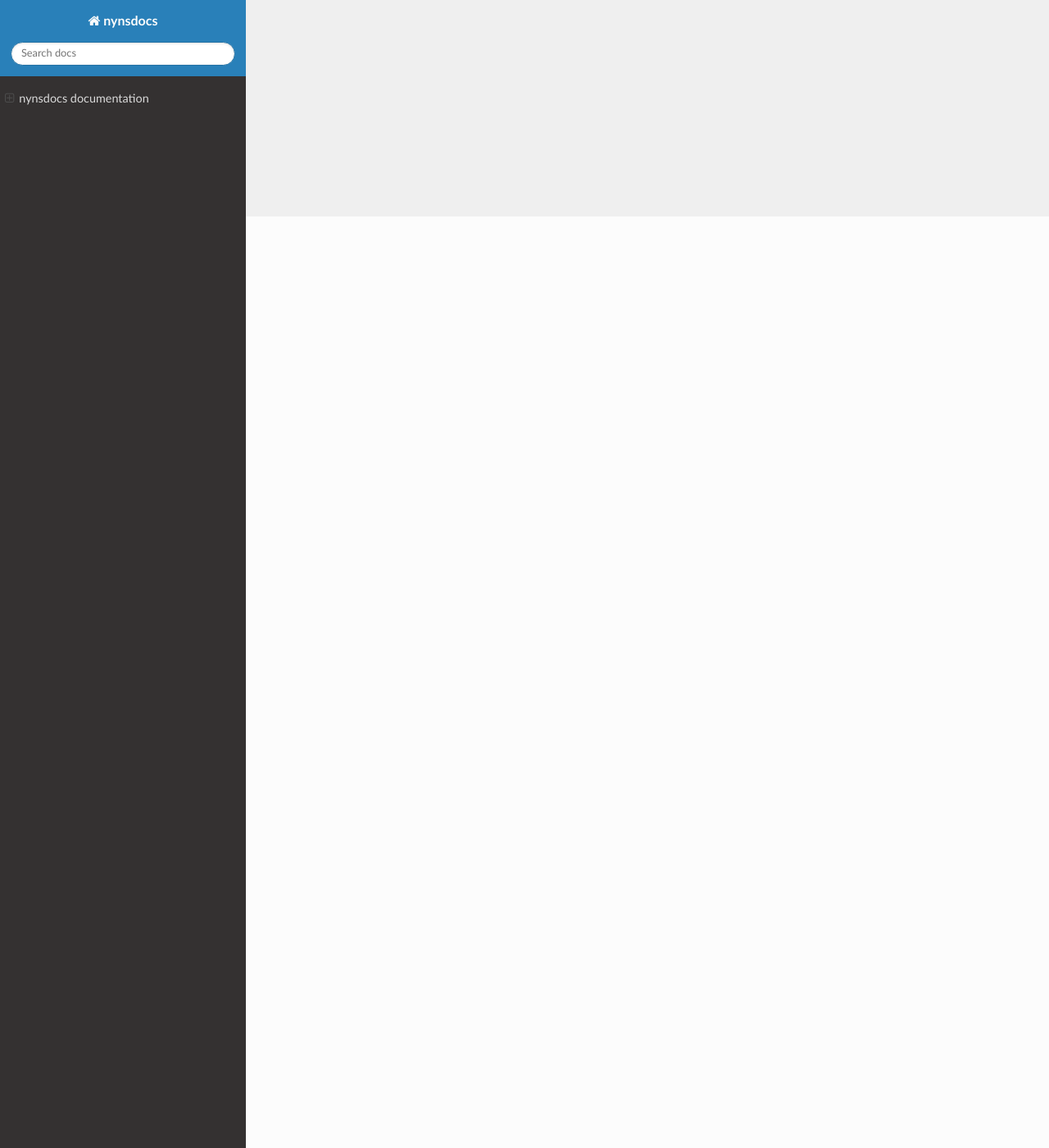
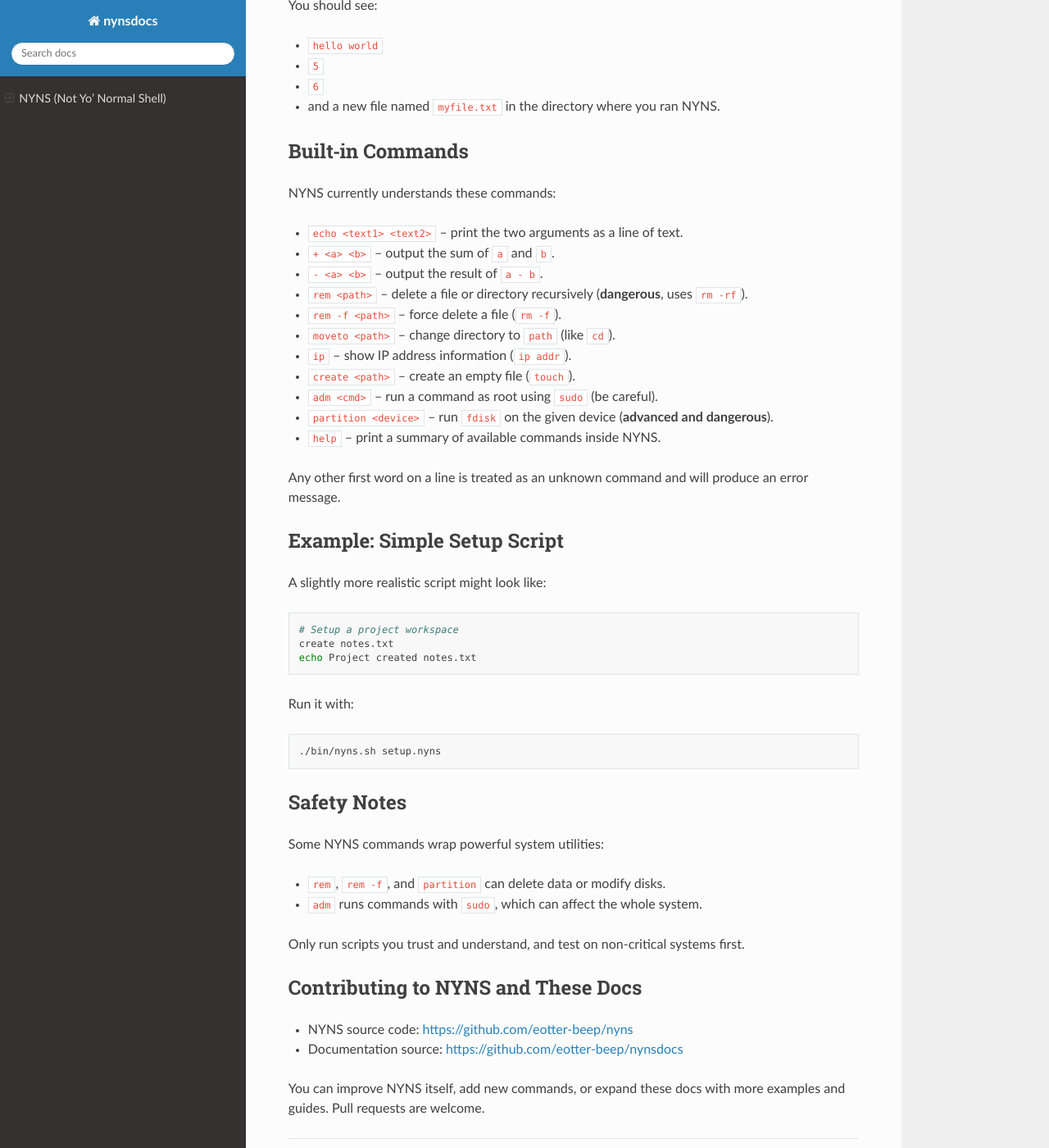
Before and after one commit to eotter-beep/nynsdocs, a Sphinx documentation site: the page built from docs/index.md, in a window 1280 px wide and 1400 px high, scrolled down 1136 px. Shown: the whole window at 82% size. Built offline with Sphinx 7.4.7 and the Read the Docs theme 3.1.0, drawn with Linux system fonts in a browser that asks for light colours; some of the changed text lies outside the part shown.

Commit message:
Clear documentation

````diff
--- a/docs/index.md
+++ b/docs/index.md
@@ -1,23 +1,111 @@
-# nynsdocs documentation
+# NYNS (Not Yo' Normal Shell)
 
-NYNS (Not Yo' Normal Shell) can be used by git cloning the shell, heres how to do it!
+NYNS is a tiny, script‑driven shell written in Bash. Instead of typing
+commands interactively, you write a **NYNS script file**, and NYNS executes
+each line in order.
 
-`git clone https://github.com/eotter-beep/nyns`
+This site explains how to install NYNS, write NYNS scripts, and understand the
+available commands.
 
-## Configurations to set to make NYNS work
+## Getting NYNS
 
-Configurations you need to make NYNS work (Also called NYNSing), NYNSing is required due to
+Clone the NYNS repository:
 
-it being a setup process,
+```bash
+git clone https://github.com/eotter-beep/nyns
+cd nyns
+```
 
-`chmod +x bin/nyns.sh`
+Make the main script executable:
 
-Import it in a .sh script like:
+```bash
+chmod +x bin/nyns.sh
+```
 
-`./nyns.sh`, if your script is in the NYNS bin folder,
+You can now run NYNS against a script file:
 
-`help` should be used for command help, This documentation wont help you run commands,
+```bash
+./bin/nyns.sh path/to/script.nyns
+```
 
-## Contributing to NYNS Docs
+> NYNS reads the script line‑by‑line and ignores empty lines and comments
+> (lines starting with `#`).
 
-Go [Here](https://github.com/eotter-beep/nynsdocs) to contribute
+## Writing Your First NYNS Script
+
+Create a file called `example.nyns` in the `nyns` folder:
+
+```bash
+echo hello world
++ 2 3
+- 10 4
+create myfile.txt
+```
+
+Run it with:
+
+```bash
+./bin/nyns.sh example.nyns
+```
+
+You should see:
+
+- `hello world`
+- `5`
+- `6`
+- and a new file named `myfile.txt` in the directory where you ran NYNS.
+
+## Built‑in Commands
+
+NYNS currently understands these commands:
+
+- `echo <text1> <text2>` – print the two arguments as a line of text.
+- `+ <a> <b>` – output the sum of `a` and `b`.
+- `- <a> <b>` – output the result of `a - b`.
+- `rem <path>` – delete a file or directory recursively (**dangerous**,
+  uses `rm -rf`).
+- `rem -f <path>` – force delete a file (`rm -f`).
+- `moveto <path>` – change directory to `path` (like `cd`).
+- `ip` – show IP address information (`ip addr`).
+- `create <path>` – create an empty file (`touch`).
+- `adm <cmd>` – run a command as root using `sudo` (be careful).
+- `partition <device>` – run `fdisk` on the given device (**advanced and
+  dangerous**).
+- `help` – print a summary of available commands inside NYNS.
+
+Any other first word on a line is treated as an unknown command and will
+produce an error message.
+
+## Example: Simple Setup Script
+
+A slightly more realistic script might look like:
+
+```bash
+# Setup a project workspace
+create notes.txt
+echo Project created notes.txt
+```
+
+Run it with:
+
+```bash
+./bin/nyns.sh setup.nyns
+```
+
+## Safety Notes
+
+Some NYNS commands wrap powerful system utilities:
+
+- `rem`, `rem -f`, and `partition` can delete data or modify disks.
+- `adm` runs commands with `sudo`, which can affect the whole system.
+
+Only run scripts you trust and understand, and test on non‑critical systems
+first.
+
+## Contributing to NYNS and These Docs
+
+- NYNS source code: <https://github.com/eotter-beep/nyns>
+- Documentation source: <https://github.com/eotter-beep/nynsdocs>
+
+You can improve NYNS itself, add new commands, or expand these docs with more
+examples and guides. Pull requests are welcome.
````
